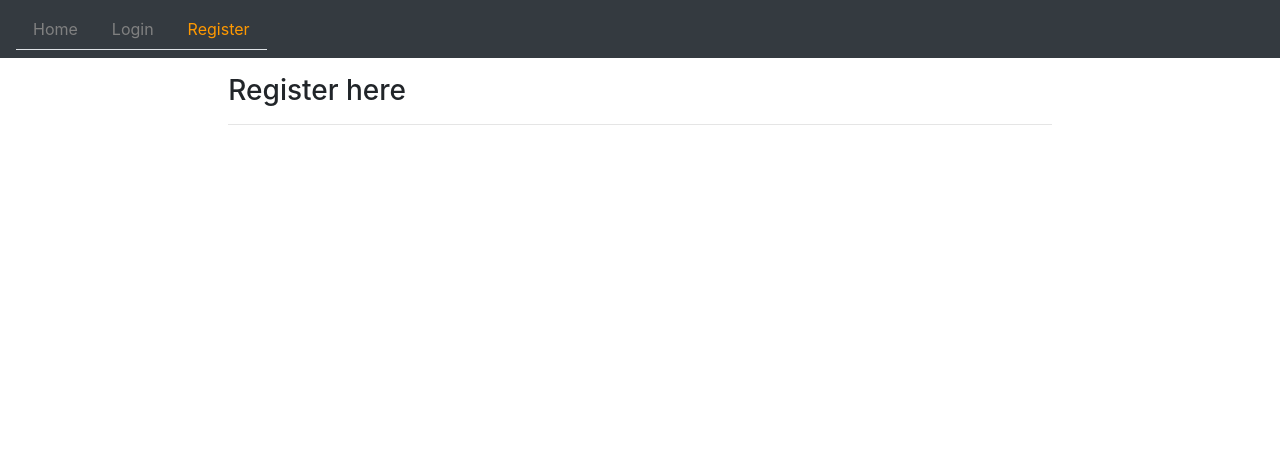
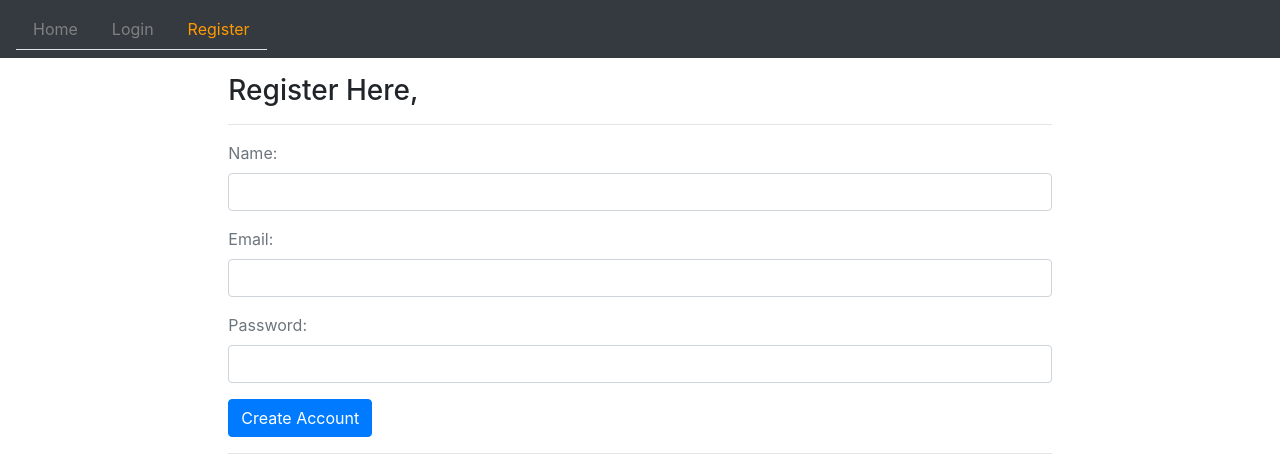
Before and after one commit to i-saiful/ecom-frontend, a React (Create React App) app: page /register in a window 1280 px wide. Shown: the top 476 px of the page. Built offline with nearby package versions, Linux system fonts and the light colour scheme.

Commit message:
user part-I

```diff
--- a/src/components/user/Login.js
+++ b/src/components/user/Login.js
@@ -1,12 +1,41 @@
+import { useState } from 'react';
 import Layout from '../Layout';
 
-function Login() {
+const Login = () => {
+    const [values, setValues] = useState({
+        email: '',
+        password: '',
+        error: false,
+        loading: false,
+        disabled: false,
+        redirect: false
+    });
+
+    const { email, password, loading, error, redirect, disabled } = values;
+
+    const signInForm = () => (
+        <form>
+            <div className="form-group">
+                <label className="text-muted">Email:</label>
+                <input name='email' type="email" className="form-control"
+                    value={email} required />
+            </div>
+            <div className="form-group">
+                <label className="text-muted">Password:</label>
+                <input name="password" type="password" className="form-control"
+                    value={password} required />
+            </div>
+            <button type="submit" className="btn btn-outline-primary" disabled={disabled}>Login</button>
+        </form>
+    );
     return (
-        <Layout className='container col-md-8 offset-md-2' title="Login">
-            <h3>Login here</h3>
+        <Layout title="Login" className="container col-md-8 offset-md-2">
+            <h3>Login Here,</h3>
+            <hr />
+            {signInForm()}
             <hr />
         </Layout>
-    )
+    );
 }
 
-export default Login
+export default Login;
--- a/src/components/user/Register.js
+++ b/src/components/user/Register.js
@@ -1,12 +1,63 @@
+import { useState } from 'react';
 import Layout from '../Layout';
+import { showLoding, showMessage } from '../../utils/message'
 
-function Register() {
+const Register = () => {
+    const [values, setValues] = useState({
+        name: '',
+        email: '',
+        password: '',
+        error: false,
+        loading: false,
+        disabled: false,
+        success: false
+    });
+
+    const { name, email, password, success, error, loading, disabled } = values;
+
+    const handleChange = e => {
+        setValues({
+            ...values,
+            [e.target.name]: e.target.value,
+            error: false
+        })
+    }
+
+    const handleSubmit = e => {
+        e.preventDefault();
+        console.log(values);
+    }
+
+    const signUpForm = () => (
+        <form onSubmit={handleSubmit}>
+            <div className="form-group">
+                <label className="text-muted">Name:</label>
+                <input type="text" name="name" className="form-control"
+                    value={name} required onChange={handleChange} />
+            </div>
+            <div className="form-group">
+                <label className="text-muted">Email:</label>
+                <input type="email" name="email" className="form-control"
+                    value={email} required onChange={handleChange} />
+            </div>
+            <div className="form-group">
+                <label className="text-muted">Password:</label>
+                <input type="password" name="password" className="form-control"
+                    value={password} required onChange={handleChange} />
+            </div>
+            <button type="submit" className="btn btn-primary"
+                disabled={disabled}>Create Account</button>
+        </form>
+    );
+
     return (
-        <Layout className='container col-md-8 offset-md-2' title="Register">
-            <h3>Register here</h3>
+        <Layout title="Register" className="container col-md-8 offset-md-2">
+            <h3>Register Here,</h3>
+            <hr />
+            {signUpForm()}
             <hr />
         </Layout>
-    )
+    );
 }
 
-export default Register
+export default Register;
--- /dev/null
+++ b/src/utils/message.js
@@ -0,0 +1,14 @@
+export const showMessage = (error, msg) => {
+    if(error)
+    return <div className="alert alert-danger">{msg}</div>
+}
+
+export const showSuccess = (success, msg) => {
+    if (success)
+        return <div className="alert alert-success">{msg}</div>
+}
+
+export const showLoding = loading => {
+    if (loading)
+        return <div className="alert alert-info">Loading.....</div>
+}
```
Also changed, not shown: src/components/api/apiAuth.js (added, +18 -0 lines).
